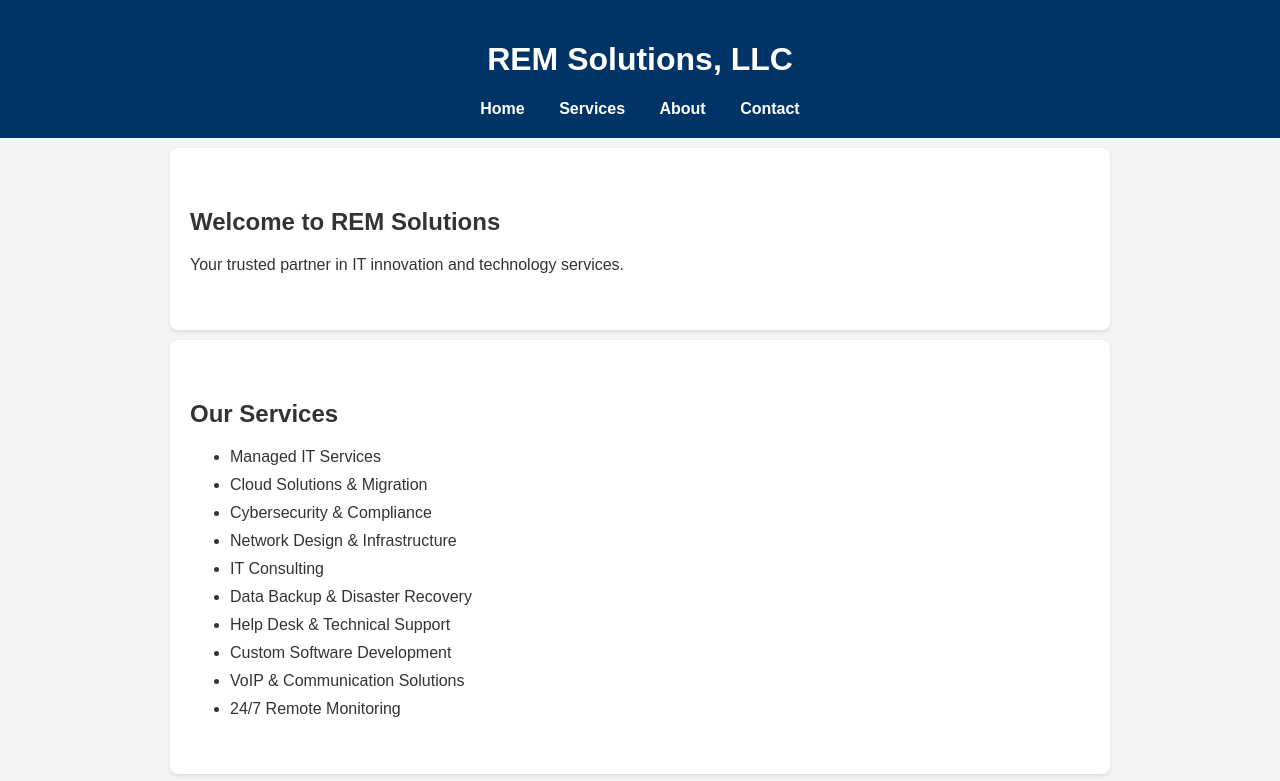
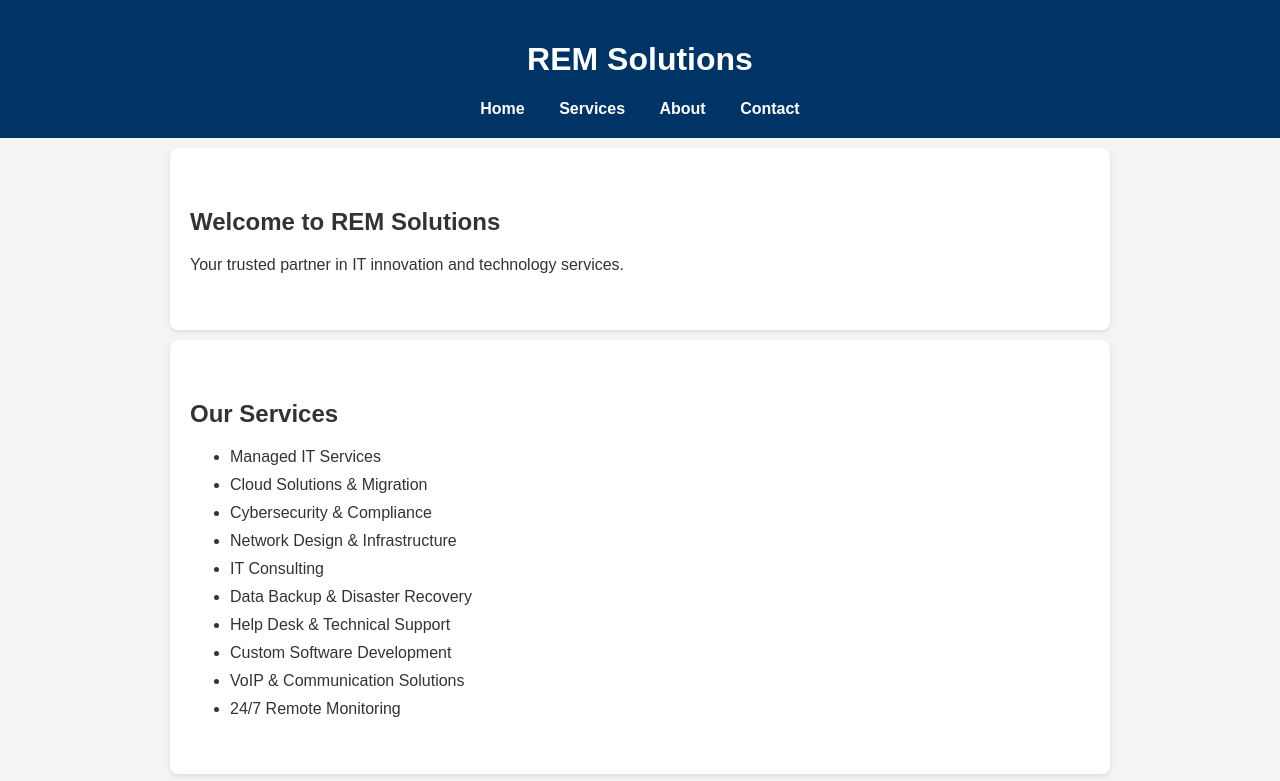
Before and after one commit to marshallmadness-beep/rem-solutions, a plain HTML site: page index.html in a window 1280 px wide. Shown: the top 781 px of the page. Drawn offline with Linux system fonts and the light colour scheme; files that its build step writes are made by us from their sources.

Commit message:
Update index.html

```diff
--- a/index.html
+++ b/index.html
@@ -8,7 +8,7 @@
 </head>
 <body>
   <header>
-    <h1>REM Solutions, LLC</h1>
+    <h1>REM Solutions</h1>
     <nav>
       <a href="#home">Home</a>
       <a href="#services">Services</a>
```
